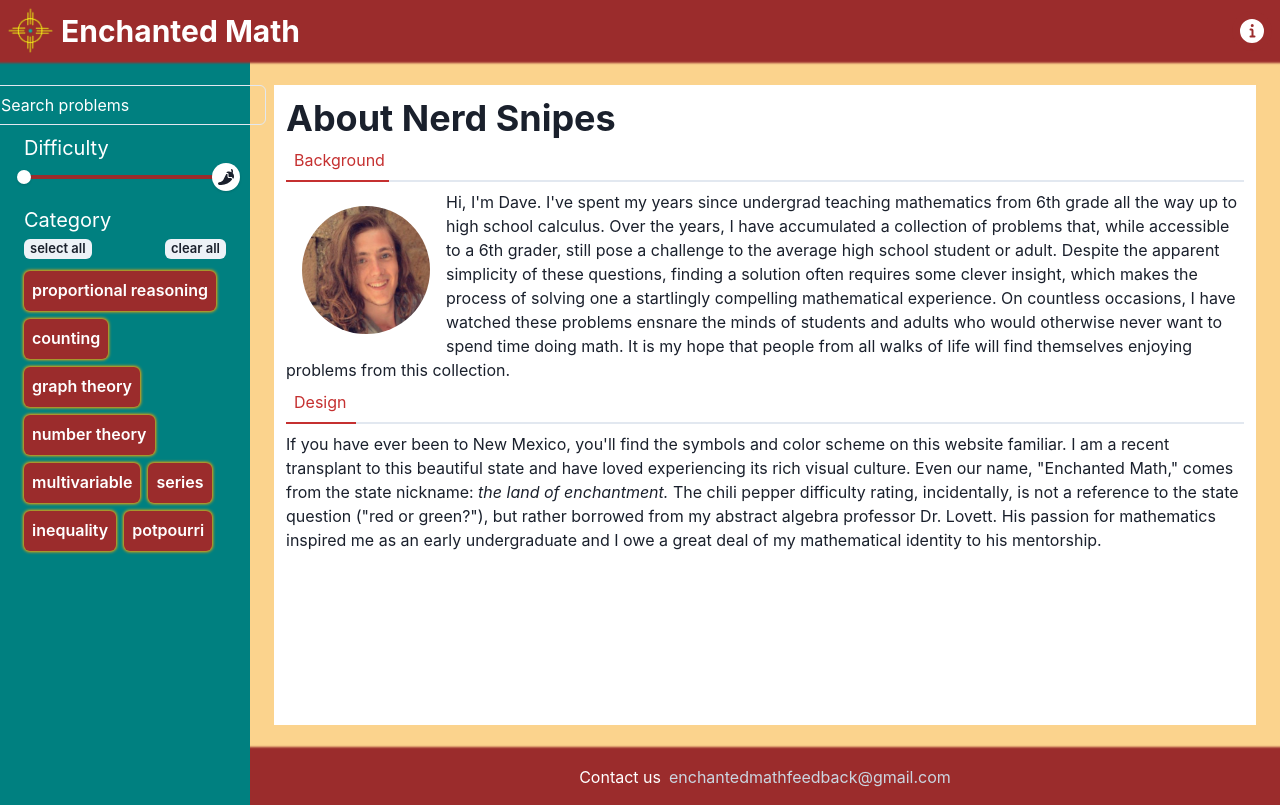
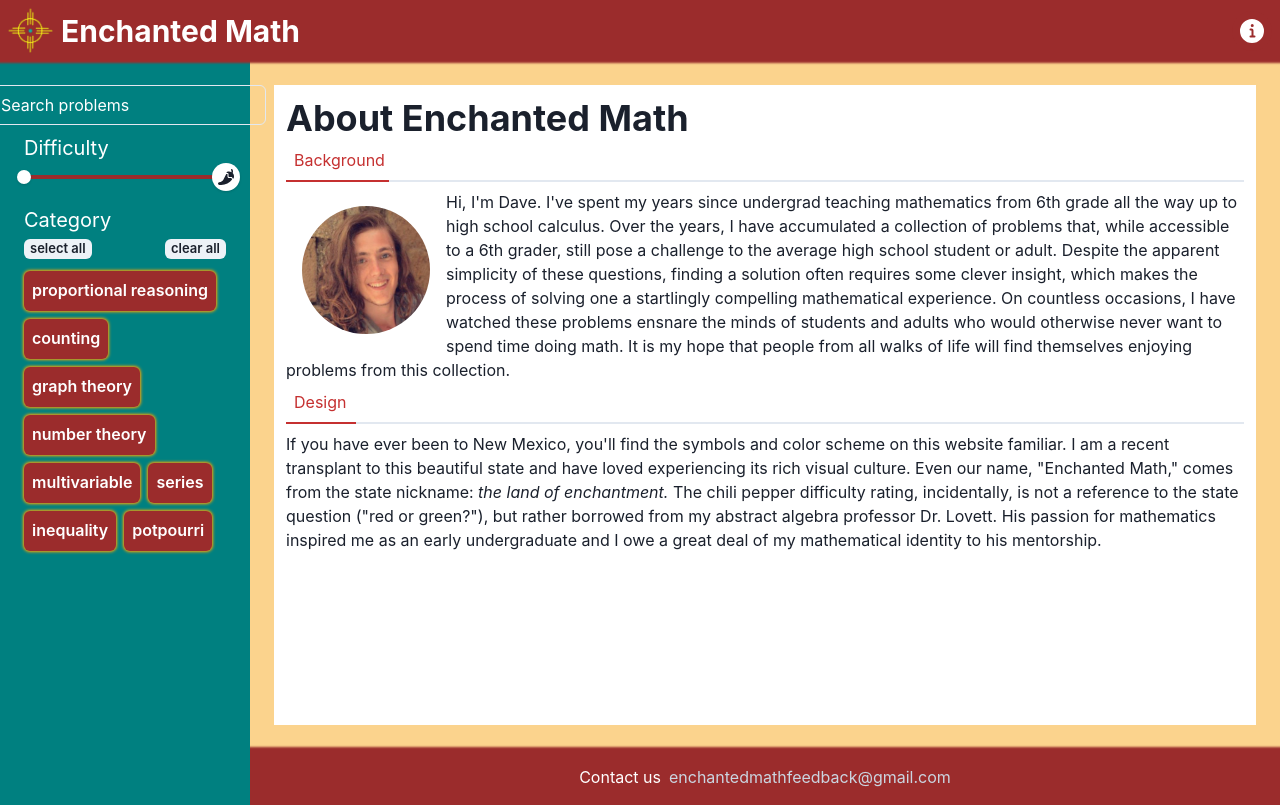
Before and after one commit to davebro1031/EnchantedMath, a React (Vite) app: page /about in a window 1280 px wide. Built offline with nearby package versions, Linux system fonts and the light colour scheme.

Commit message:
fix about title

```diff
--- a/src/components/Home/About.jsx
+++ b/src/components/Home/About.jsx
@@ -5,7 +5,7 @@ import TabHeader from "../Problem Details/TabHeader"
 export default function About() {
     return (
         <Box bg={'white'} p={3} m={4} minHeight='80vh'>
-            <Heading>About Nerd Snipes</Heading>
+            <Heading>About Enchanted Math</Heading>
             <Box>
 
                 <TabHeader text='Background' width='115px' />
```
